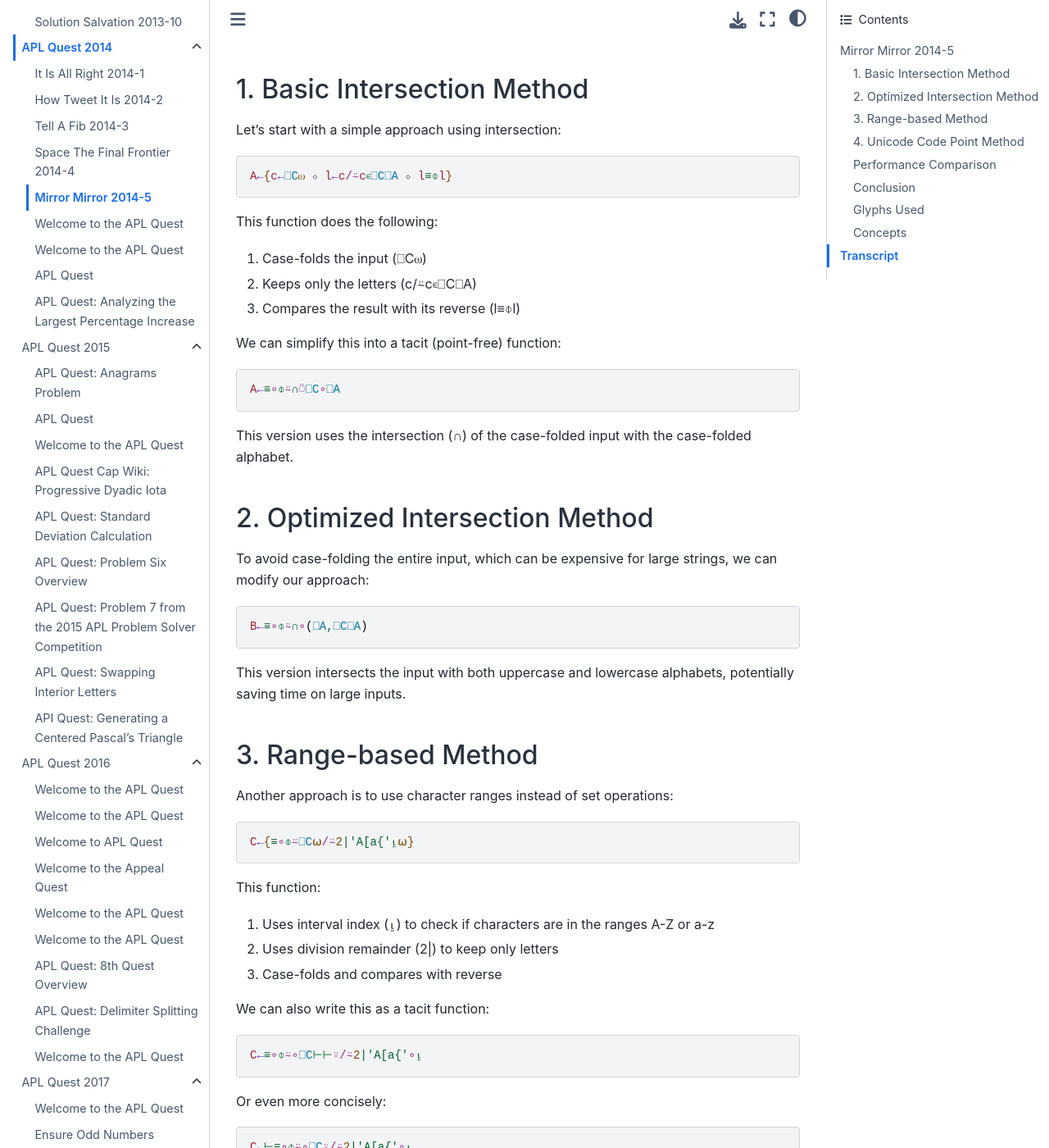
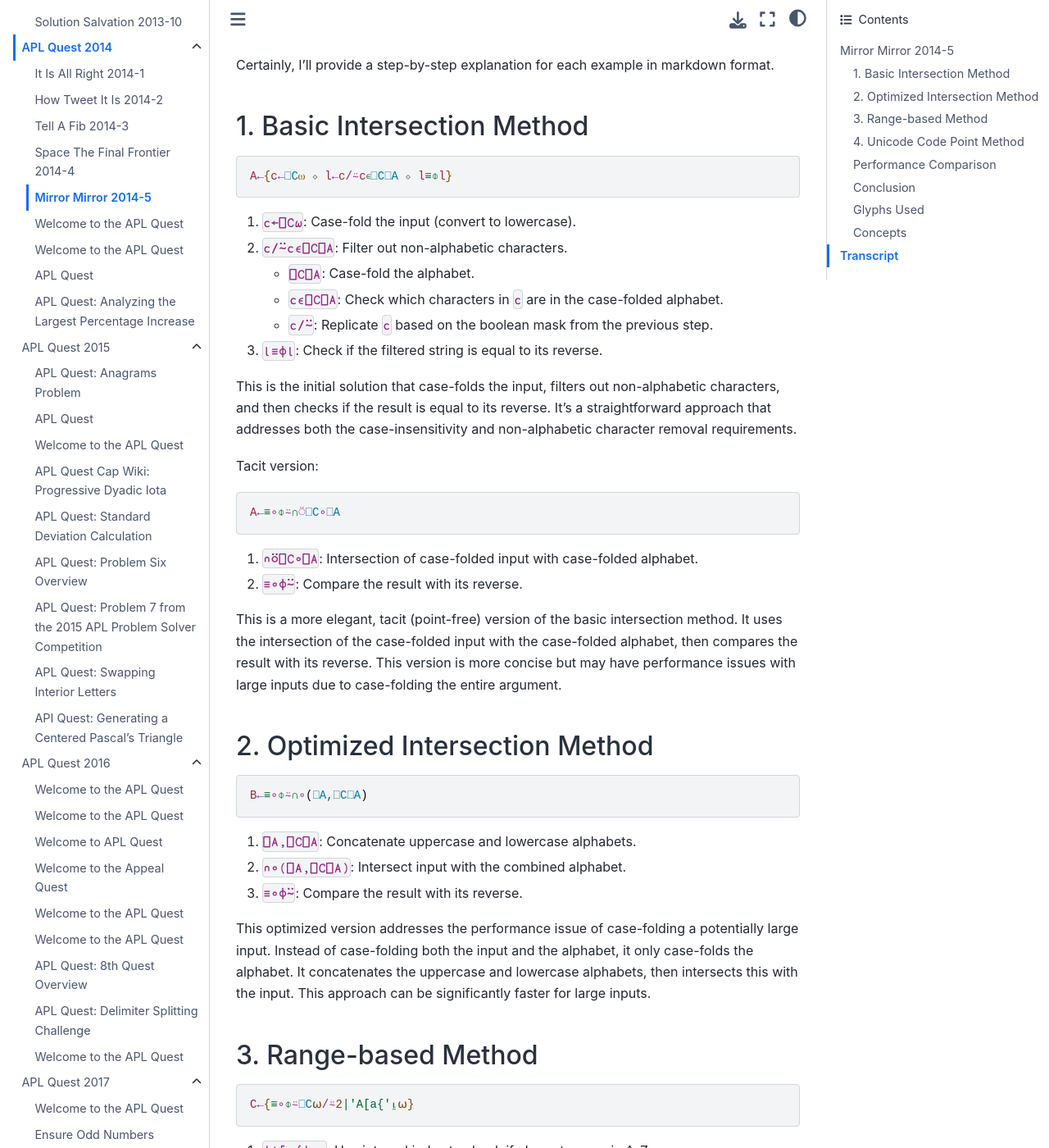
Before and after one commit to jgordini/apl-quest-notes, a Jupyter Book: the page built from apl-quest/2014/Mirror-Mirror-APLQuest-2014-5.md, in a window 1280 px wide and 1400 px high, scrolled down 380 px. Shown: the whole window at 82% size. Built offline with Jupyter Book 1.0.4 settings and Sphinx 7.4.7 and the Sphinx Book theme 1.1.4, drawn with Linux system fonts in a browser that asks for light colours; pages that are not in the unit, such as notebooks, are missing from menus; some of the changed text lies outside the part shown.

Commit message:
mirror desc

````diff
--- a/apl-quest/2014/Mirror-Mirror-APLQuest-2014-5.md
+++ b/apl-quest/2014/Mirror-Mirror-APLQuest-2014-5.md
@@ -8,75 +8,85 @@
 
 In this article, we'll explore different methods to detect palindromes using APL (A Programming Language). We'll start with simple solutions and gradually optimize them for better performance. The goal is to create a function that returns 1 if the input character vector is a palindrome, and 0 otherwise.
 
-## 1. Basic Intersection Method
+Certainly, I'll provide a step-by-step explanation for each example in markdown format.
 
-Let's start with a simple approach using intersection:
+### 1. Basic Intersection Method
 
 ```apl
 A←{c←⎕C⍵ ⋄ l←c/⍨c∊⎕C⎕A ⋄ l≡⌽l}
 ```
 
-This function does the following:
-1. Case-folds the input (⎕C⍵)
-2. Keeps only the letters (c/⍨c∊⎕C⎕A)
-3. Compares the result with its reverse (l≡⌽l)
+1. `c←⎕C⍵`: Case-fold the input (convert to lowercase).
+2. `c/⍨c∊⎕C⎕A`: Filter out non-alphabetic characters.
+   - `⎕C⎕A`: Case-fold the alphabet.
+   - `c∊⎕C⎕A`: Check which characters in `c` are in the case-folded alphabet.
+   - `c/⍨`: Replicate `c` based on the boolean mask from the previous step.
+3. `l≡⌽l`: Check if the filtered string is equal to its reverse.
 
-We can simplify this into a tacit (point-free) function:
+ This is the initial solution that case-folds the input, filters out non-alphabetic characters, and then checks if the result is equal to its reverse. It's a straightforward approach that addresses both the case-insensitivity and non-alphabetic character removal requirements.
 
+Tacit version:
 ```apl
 A←≡∘⌽⍨∩⍥⎕C∘⎕A
 ```
 
-This version uses the intersection (∩) of the case-folded input with the case-folded alphabet.
+1. `∩⍥⎕C∘⎕A`: Intersection of case-folded input with case-folded alphabet.
+2. `≡∘⌽⍨`: Compare the result with its reverse.
 
-## 2. Optimized Intersection Method
+This is a more elegant, tacit (point-free) version of the basic intersection method. It uses the intersection of the case-folded input with the case-folded alphabet, then compares the result with its reverse. This version is more concise but may have performance issues with large inputs due to case-folding the entire argument.
 
-To avoid case-folding the entire input, which can be expensive for large strings, we can modify our approach:
+### 2. Optimized Intersection Method
 
 ```apl
 B←≡∘⌽⍨∩∘(⎕A,⎕C⎕A)
 ```
 
-This version intersects the input with both uppercase and lowercase alphabets, potentially saving time on large inputs.
+1. `⎕A,⎕C⎕A`: Concatenate uppercase and lowercase alphabets.
+2. `∩∘(⎕A,⎕C⎕A)`: Intersect input with the combined alphabet.
+3. `≡∘⌽⍨`: Compare the result with its reverse.
 
-## 3. Range-based Method
+ This optimized version addresses the performance issue of case-folding a potentially large input. Instead of case-folding both the input and the alphabet, it only case-folds the alphabet. It concatenates the uppercase and lowercase alphabets, then intersects this with the input. This approach can be significantly faster for large inputs.
 
-Another approach is to use character ranges instead of set operations:
+### 3. Range-based Method
 
 ```apl
 C←{≡∘⌽⍨⎕C⍵/⍨2|'A[a{'⍸⍵}
 ```
 
-This function:
-1. Uses interval index (⍸) to check if characters are in the ranges A-Z or a-z
-2. Uses division remainder (2|) to keep only letters
-3. Case-folds and compares with reverse
+1. `'A[a{'⍸⍵`: Use interval index to check if characters are in A-Z or a-z ranges.
+2. `2|`: Take the remainder when divided by 2 (keeps only letters).
+3. `⍵/⍨`: Filter the input based on the boolean mask from step 2.
+4. `⎕C`: Case-fold the filtered input.
+5. `≡∘⌽⍨`: Compare with its reverse.
 
-We can also write this as a tacit function:
+This method uses character ranges instead of set operations. It uses interval index to check if characters are in the A-Z or a-z ranges, then uses division remainder to keep only letters. This approach avoids the need for set operations and can be more efficient in some cases.
 
-```apl
-C←≡∘⌽⍨∘⎕C⊢⊢⍤/⍨2|'A[a{'∘⍸
-```
-
-Or even more concisely:
-
+Tacit version:
 ```apl
 C←⊢≡∘⌽⍨∘⎕C⍤/⍨2|'A[a{'∘⍸
 ```
 
-## 4. Unicode Code Point Method
+1. `'A[a{'∘⍸`: Interval index (bound to input).
+2. `2|`: Remainder when divided by 2.
+3. `⊢⍤/⍨`: Filter input based on boolean mask.
+4. `⎕C`: Case-fold the filtered input.
+5. `≡∘⌽⍨`: Compare with its reverse.
 
-For potentially better performance, we can work directly with Unicode code points:
+ This is the tacit version of the range-based method. It composes the same operations as the dfn version but in a point-free style. This version can be more efficient and is often preferred by experienced APL programmers.
+
+### 4. Unicode Code Point Method
 
 ```apl
 D←{≡∘⌽⍨32|u/⍨((65∘≤∧≤∘90)∨(97∘≤∧≤∘122))u←⎕UCS⍵}
 ```
 
-This function:
-1. Converts the input to code points (⎕UCS⍵)
-2. Keeps only the code points in the ranges 65-90 (A-Z) and 97-122 (a-z)
-3. Uses division remainder by 32 to normalize case
-4. Compares with reverse
+1. `u←⎕UCS⍵`: Convert input to Unicode code points.
+2. `(65∘≤∧≤∘90)∨(97∘≤∧≤∘122)`: Check if code points are in A-Z or a-z ranges.
+3. `u/⍨`: Filter code points based on the boolean mask from step 2.
+4. `32|`: Take remainder when divided by 32 (normalizes case).
+5. `≡∘⌽⍨`: Compare with its reverse.
+
+This method works directly with Unicode code points for potentially better performance. It converts the input to code points, keeps only the code points in the ranges 65-90 (A-Z) and 97-122 (a-z), uses division remainder by 32 to normalize case, and then compares with its reverse. This approach can be significantly faster, especially for large inputs, as it avoids expensive character-based operations.
 
 ## Performance Comparison
 
````
